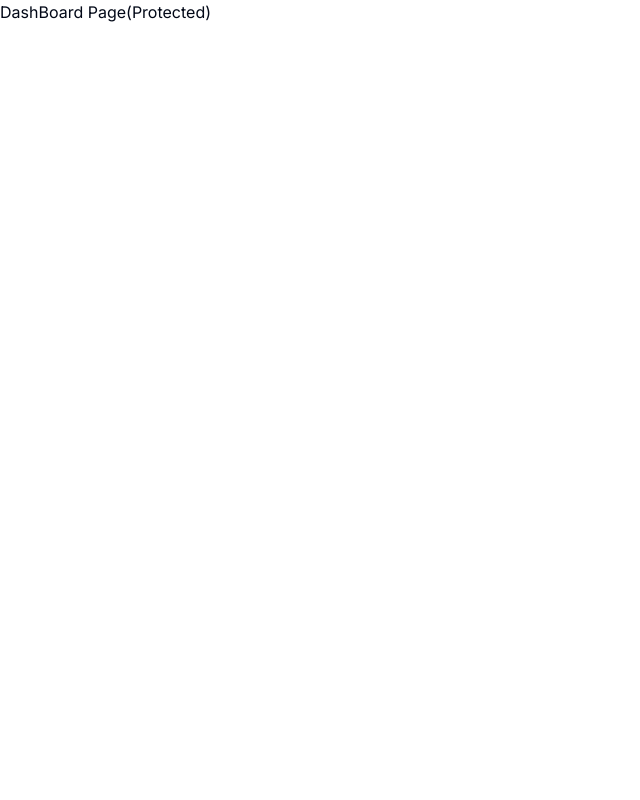
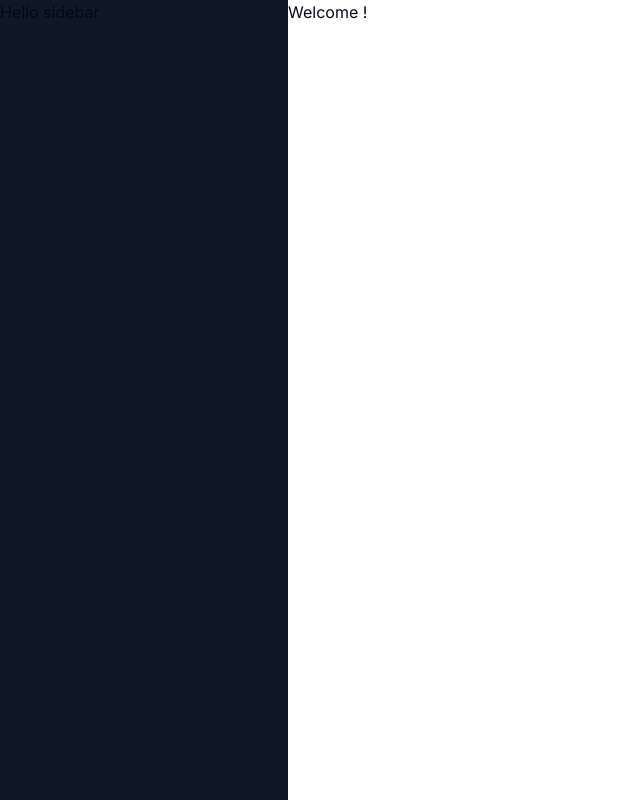
Before and after one commit to babaazz/genie, a Next.js app: page /dashboard in a window 1280 px wide. Shown: the whole page, without its empty margins (0-640 px from the left). Built offline with nearby package versions, Linux system fonts and the light colour scheme.

Commit message:
Adding authentication system using clerk

```diff
--- /dev/null
+++ b/app/(auth)/(routes)/sign-in/[[...sign-in]]/page.tsx
@@ -0,0 +1,5 @@
+import { SignIn } from "@clerk/nextjs";
+
+export default function Page() {
+  return <SignIn />;
+}
--- /dev/null
+++ b/app/(auth)/(routes)/sign-up/[[...sign-up]]/page.tsx
@@ -0,0 +1,5 @@
+import { SignUp } from "@clerk/nextjs";
+
+export default function Page() {
+  return <SignUp />;
+}
--- /dev/null
+++ b/app/(auth)/layout.tsx
@@ -0,0 +1,9 @@
+const AuthLayout = ({ children }: { children: React.ReactNode }) => {
+  return (
+    <div className="flex items-center justify-center px-5 mt-20">
+      {children}
+    </div>
+  );
+};
+
+export default AuthLayout;
--- a/app/(dashboard)/(routes)/dashboard/page.tsx
+++ b/app/(dashboard)/(routes)/dashboard/page.tsx
@@ -1,7 +1,9 @@
-import { Button } from "@/components/ui/button";
-const buttonProps = {
-  destructive: "destructive",
-};
+import { UserButton } from "@clerk/nextjs";
 export default function DashboardPage() {
-  return <p>DashBoard Page(Protected)</p>;
+  return (
+    <div>
+      <p>Welcome !</p>
+      <UserButton afterSignOutUrl="/" />
+    </div>
+  );
 }
--- /dev/null
+++ b/app/(dashboard)/layout.tsx
@@ -0,0 +1,12 @@
+const DashBoardLayout = ({ children }: { children: React.ReactNode }) => {
+  return (
+    <div className="h-full relative">
+      <div className="hidden h-full md:flex md:flex-col md:fixed md: w-72 md:inset-y-0 z-[80] bg-gray-900">
+        <div>Hello sidebar</div>
+      </div>
+      <main className="md: pl-72">{children}</main>
+    </div>
+  );
+};
+
+export default DashBoardLayout;
--- a/app/(landing)/page.tsx
+++ b/app/(landing)/page.tsx
@@ -1,5 +1,21 @@
+import Link from "next/link";
+import { Button } from "@/components/ui/button";
 const LandingPage = () => {
-  return <div>Landing Page(Unprotected)</div>;
+  return (
+    <div>
+      Landing Page(unprotected)
+      <div>
+        <Link href="/sign-up">
+          <Button>Register</Button>
+        </Link>
+      </div>
+      <div>
+        <Link href="/sign-in">
+          <Button>Sign In</Button>
+        </Link>
+      </div>
+    </div>
+  );
 };
 
 export default LandingPage;
--- a/app/layout.tsx
+++ b/app/layout.tsx
@@ -1,6 +1,7 @@
 import type { Metadata } from "next";
 import { Inter } from "next/font/google";
 import "./globals.css";
+import { ClerkProvider } from "@clerk/nextjs";
 
 const inter = Inter({ subsets: ["latin"] });
 
@@ -15,8 +16,10 @@ export default function RootLayout({
   children: React.ReactNode;
 }) {
   return (
-    <html lang="en">
-      <body className={inter.className}>{children}</body>
-    </html>
+    <ClerkProvider>
+      <html lang="en">
+        <body className={inter.className}>{children}</body>
+      </html>
+    </ClerkProvider>
   );
 }
--- a/package.json
+++ b/package.json
@@ -9,6 +9,7 @@
     "lint": "next lint"
   },
   "dependencies": {
+    "@clerk/nextjs": "^4.26.2",
     "@radix-ui/react-slot": "^1.0.2",
     "class-variance-authority": "^0.7.0",
     "clsx": "^2.0.0",
```
Also changed, not shown: middleware.ts (added, +12 -0 lines), 2 other files (tests, documents, lock files or other folders).
